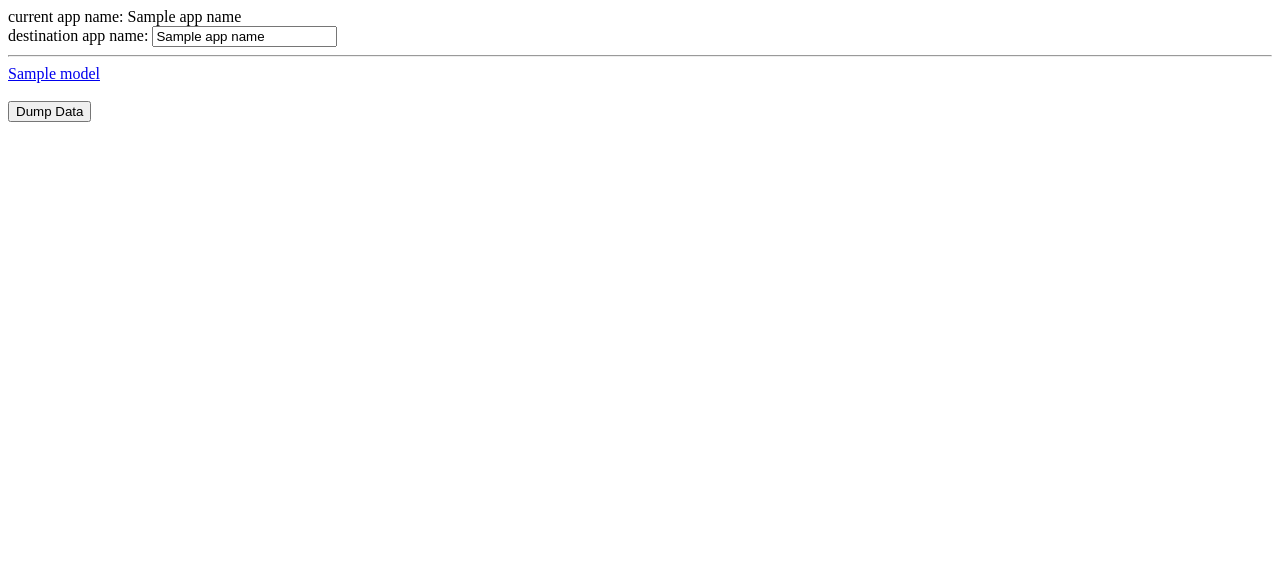
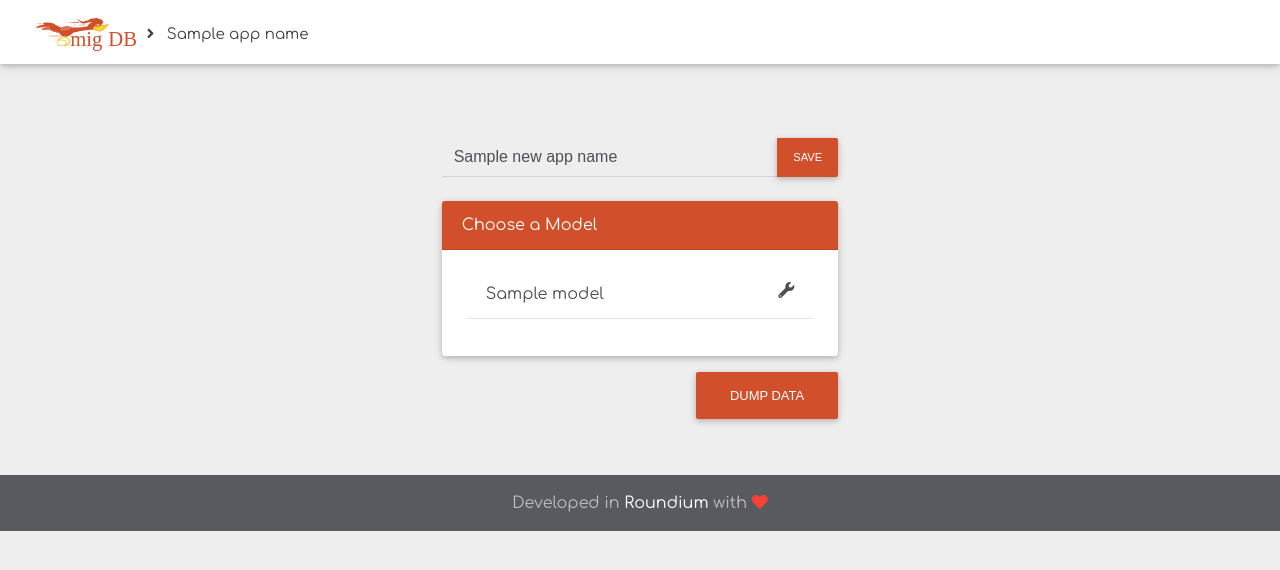
Before and after one commit to roundium/django-migdb, a Django app: template migdb/templates/migdb/models.html in a window 1280 px wide. Shown: the top 570 px of the page. Run offline with Django 3.2, Linux system fonts and the light colour scheme; the template is opened without the code that fills it: most values are stand-ins (such as "Sample title", 1, 10 or a date in 2020); some libraries are stand-ins or nearby versions.

Commit message:
update the models.html file

```diff
--- a/migdb/templates/migdb/apps.html
+++ b/migdb/templates/migdb/apps.html
@@ -10,7 +10,7 @@
     <nav class="navbar navbar-expand-lg scrolling-navbar double-nav">
         <ol class="breadcrumb">
             <li class="breadcrumb-item active">
-                <a href="index.html">
+                <a href="{% url 'migdb:apps_list' %}">
                     <img class="logo" src="{% static 'migdb/img/migdb_logo.svg' %}" alt="migDB">
                 </a>
             </li>
--- a/migdb/templates/migdb/models.html
+++ b/migdb/templates/migdb/models.html
@@ -1,25 +1,110 @@
+{% extends "migdb/base.html" %}
 {% load model_fields static %}
-<!DOCTYPE html>
-<html lang="en">
-<head>
-    <meta charset="UTF-8">
-    <meta name="viewport" content="width=device-width, initial-scale=1.0">
-    <meta http-equiv="X-UA-Compatible" content="ie=edge">
-    <title>Models</title>
-</head>
-<body>
-    current app name: {{ app_name }}<br>
-    destination app name: <input name="dest_appname" value="{{ app_name }}" onkeyup='update_url(this)' type="text" id="dest_appname" /><br>
-    <hr>
-    {% for name, model in models %}
-        <a onclick='submit_url("{{ name }}")' href="#">{{ name }}</a><br>
-    {% endfor %}<br>
-    <form method="POST" action="">
-        {% csrf_token %}
-        <input type="submit" value="Dump Data">
-    </form>
 
-    <script>
+{% block title %}
+    MigDB - {{ app_name }} models
+{% endblock title %}
+
+{% block navbar %}
+    <!-- Navbar -->
+    <nav class="navbar navbar-expand-lg scrolling-navbar double-nav">
+        <ol class="breadcrumb">
+            <li class="breadcrumb-item">
+                <a href="{% url 'migdb:apps_list' %}">
+                    <img class="logo" src="{% static 'migdb/img/migdb_logo.svg' %}" alt="migDB">
+                </a>
+            </li>
+            <li class="breadcrumb-item black-text active">
+                <a href="?app_name=auth">
+                    <i class="fas fa-angle-right mr-2" aria-hidden="true"></i>
+                    {{ app_name }}
+                </a>
+            </li>
+        </ol>
+    </nav>
+    <!-- Navbar -->
+{% endblock navbar %}
+
+{% block body_content %}
+    <!-- Main layout -->
+    <main>
+        <div class="container-fluid">
+            <!-- Section: Cascading panels -->
+            <section>
+                <div class="row">
+                    <div class="col-lg-4 col-md-12 mb-lg-0 mb-4"></div>
+                    <div class="col-lg-4 col-md-12 mb-lg-0 mb-4">
+                        <form action="" method="POST">
+                            <div class="md-form input-group mb-4">
+                                    {% csrf_token %}
+                                    <input type="hidden" name="acton_type" value="save_new_name"/>
+                                    <input type="text" class="form-control" value="{{ new_app_name }}" placeholder="New App Name. Default is {{ app_name }}" aria-label="New App Name. default is {{ app_name }}"
+                                        aria-describedby="MaterialButton-addon2">
+                                    <div class="input-group-append">
+                                        <button class="btn btn-md btn-primary m-0 px-3" type="button"
+                                            id="MaterialButton-addon2">Save</button>
+                                    </div>
+                            </div>
+                        </form>
+                    </div>
+                    <!-- Grid column -->
+                    <div class="col-lg-4 col-md-12 mb-lg-0 mb-4"></div>
+                </div>
+
+                <!-- Grid row -->
+                <div class="row">
+                    <!-- Grid column -->
+                    <div class="col-lg-4 col-md-12 mb-lg-0 mb-4">
+                    </div>
+                    <!-- Grid column -->
+
+                    <!-- Grid column -->
+                    <div class="col-lg-4 col-md-12 mb-md-0 mb-4">
+                        <!-- Panel -->
+                        <div class="card">
+                            <div class="card-header white-text primary-color">
+                                Choose a Model
+                            </div>
+                            <div class="card-body text-center px-4 mb-3">
+                                <div class="list-group list-panel">
+                                    {% for name, model in models %}
+                                        <a onclick='submit_url("{{ name }}")' href="#" class="list-group-item d-flex justify-content-between dark-grey-text">{{ name }}
+                                        <i class="fas fa-wrench ml-auto" data-toggle="tooltip" data-placement="top" title="Click to edit"></i></a>
+                                    {% endfor %}
+                                </div>
+                            </div>
+                        </div>
+                        <!-- Panel -->
+                    </div>
+                    <!-- Grid column -->
+
+                    <!-- Grid column -->
+                    <div class="col-lg-4 col-md-12 mb-lg-0 mb-4">
+                    </div>
+                    <!-- Grid column -->
+                </div>
+                <!-- Grid row -->
+
+                <div class="row">
+                    <div class="col-md-4">
+                    </div>
+                    <div class="col-md-4">
+                    <form method="POST" action="">
+                        {% csrf_token %}
+                        <input type="hidden" name="acton_type" value="dump"/>
+                        <button class="btn btn-primary mx-0 mt-3 float-right" type="submit">
+                        Dump Data
+                        </button>
+                    </form>
+                    </div>
+                </div>
+            </section>
+            <!--Section: Cascading panels-->
+        </div>
+    </main>
+    <!-- Main layout -->
+    {% block js_files %}
+        <script>
             var url = "{% url 'migdb:fields_list' %}?app_name={{ app_name }}";
             var new_app_name = "{{ app_name }}";
             function update_url(input_value){
@@ -29,6 +114,6 @@
                 submit_url_string = window.location.protocol + "//" + window.location.host + url + "&model_name=" + model_name + "&new_app_name=" + new_app_name;
                 window.open(submit_url_string, '_parent');
             }
-    </script>
-</body>
-</html>
+        </script>
+    {% endblock js_files %}
+{% endblock body_content %}
```
